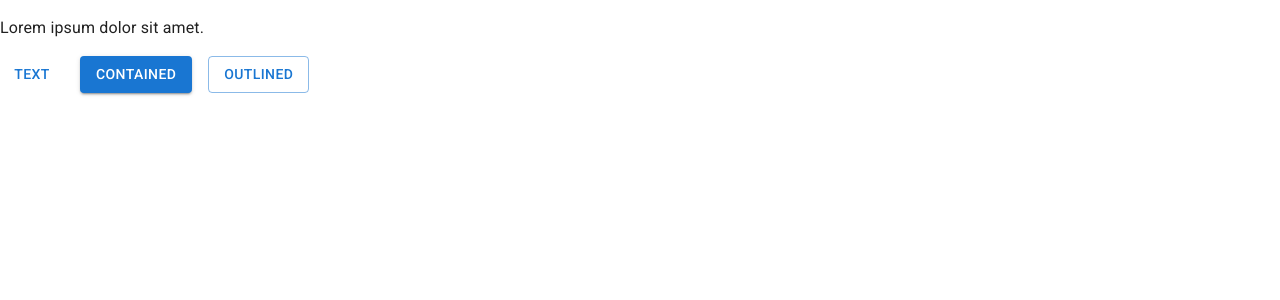
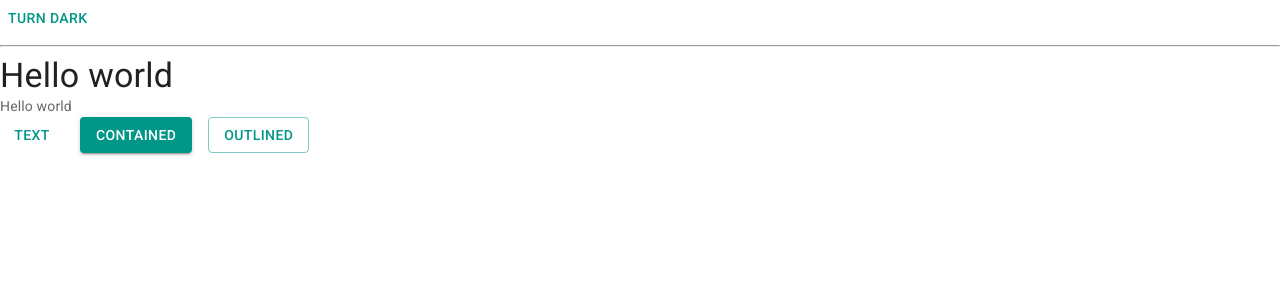
Before and after one commit to HuyenBanhBao/trello_web, a React (Vite) app: page / in a window 1280 px wide. Shown: the top 300 px of the page. Built offline with nearby package versions, Linux system fonts and the light colour scheme.

Commit message:
dark_light

```diff
--- a/package.json
+++ b/package.json
@@ -12,8 +12,8 @@
     "dependencies": {
         "@emotion/react": "^11.14.0",
         "@emotion/styled": "^11.14.0",
-        "@mui/icons-material": "^7.1.0",
-        "@mui/material": "^7.1.0",
+        "@mui/icons-material": "^5.17.1",
+        "@mui/material": "^5.17.1",
         "react": "^19.1.0",
         "react-dom": "^19.1.0"
     },
--- a/src/App.jsx
+++ b/src/App.jsx
@@ -1,10 +1,33 @@
 import Stack from "@mui/material/Stack";
 import Button from "@mui/material/Button";
+import Typography from "@mui/material/Typography";
+import { useColorScheme } from "@mui/material";
+
+function ModeToggle() {
+    const { mode, setMode } = useColorScheme();
+    return (
+        <Button
+            onClick={() => {
+                setMode(mode === "dark" ? "light" : "dark");
+            }}
+        >
+            {mode === "light" ? "Turn dark" : "Turn light"}
+        </Button>
+    );
+}
 
 function App() {
     return (
         <>
-            <p>Lorem ipsum dolor sit amet.</p>
+            <ModeToggle />
+            <hr />
+            <Typography variant="h4" component="div">
+                Hello world
+            </Typography>
+            <Typography variant="body2" color="text.secondary">
+                Hello world
+            </Typography>
+
             <Stack spacing={2} direction="row">
                 <Button variant="text">Text</Button>
                 <Button variant="contained">Contained</Button>
--- a/src/main.jsx
+++ b/src/main.jsx
@@ -1,11 +1,22 @@
+// ------------------- IMPORT FROM LIBRARIES -------------------
 import { StrictMode } from "react";
 import { createRoot } from "react-dom/client";
+import CssBaseline from "@mui/material/CssBaseline";
+import { Experimental_CssVarsProvider as CssVarsProvider } from "@mui/material/styles";
+// import { ThemeProvider } from "@mui/material/styles";
+
+// ------------------- IMPORT FROM FOLDERS -------------------
 import App from "./App.jsx";
-import CssBaseline from "@mui/material/CssBaseline";
+import theme from "./theme.js";
 
+// ------------------- MAIN -------------------
 createRoot(document.getElementById("root")).render(
     <StrictMode>
-        <CssBaseline />
-        <App />
+        <CssVarsProvider theme={theme}>
+            <CssBaseline />
+            <App />
+        </CssVarsProvider>
     </StrictMode>
 );
+
+// defaultMode="light" colorSchemeSelector="class" enableColorScheme
--- /dev/null
+++ b/src/theme.js
@@ -0,0 +1,33 @@
+// import { createTheme } from "@mui/material/styles";
+import { cyan, deepOrange, teal, orange } from "@mui/material/colors";
+import { experimental_extendTheme as extendTheme } from "@mui/material/styles";
+
+// Create a theme instance.
+const theme = extendTheme({
+    // mode: "light",
+    colorSchemes: {
+        light: {
+            palette: {
+                primary: teal,
+                secondary: deepOrange,
+            },
+        },
+        dark: {
+            palette: {
+                primary: cyan,
+                secondary: orange,
+            },
+        },
+    },
+    // components: {
+    //     MuiCssBaseline: {
+    //         styleOverrides: {
+    //             body: {
+    //                 transition: "all 0.3s linear",
+    //             },
+    //         },
+    //     },
+    // },
+});
+
+export default theme;
```
Also changed, not shown: 1 other file (tests, documents, lock files or other folders).
